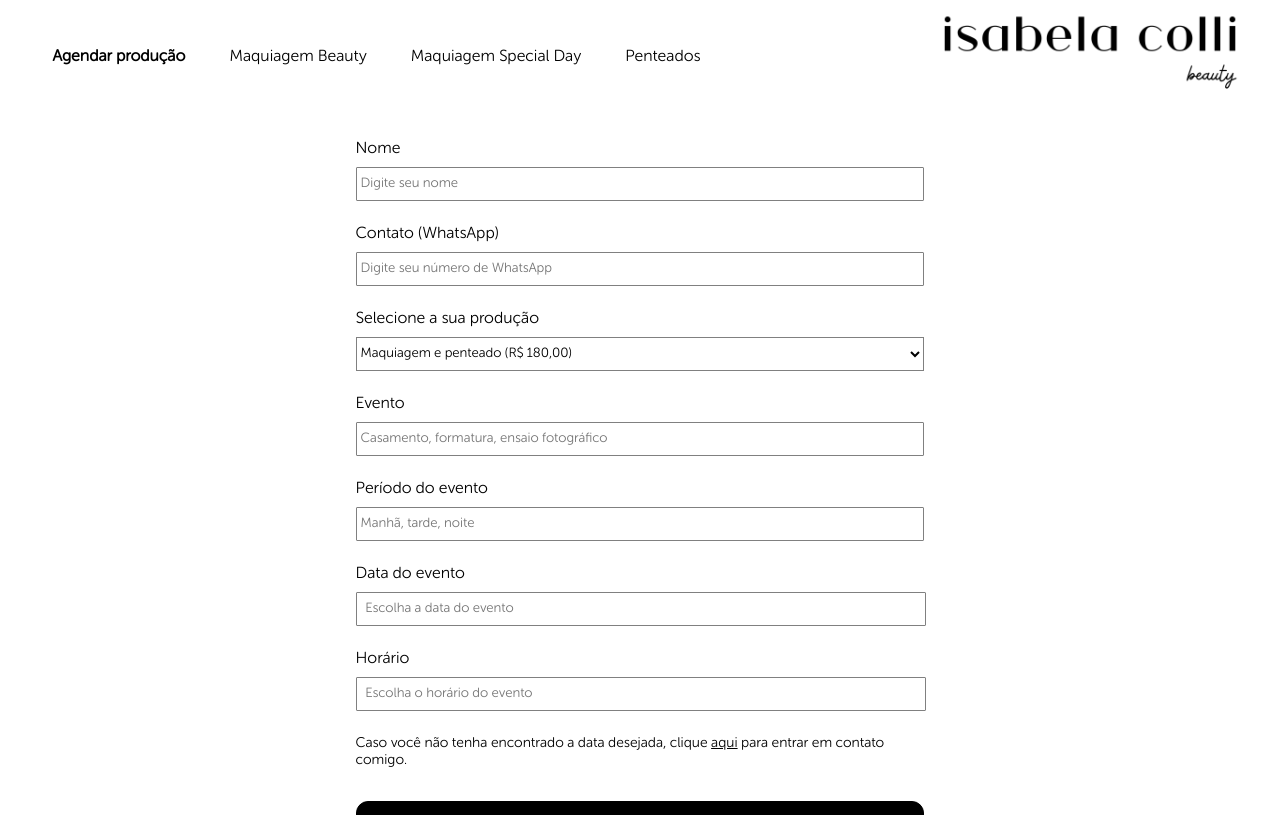
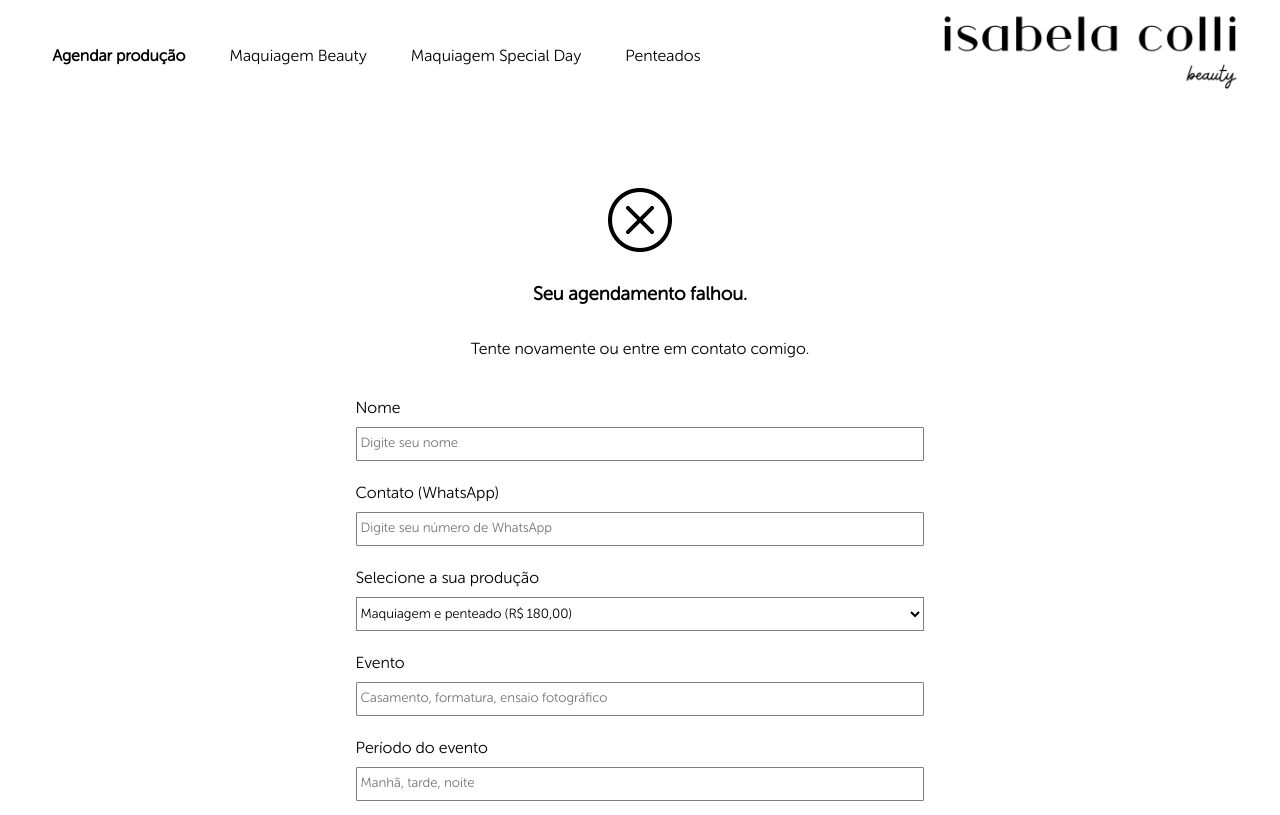
Before and after one commit to gabrielscapim/frontend-schedule-your-beauty, a React (Vite) app: page /schedule in a window 1280 px wide. Shown: the top 815 px of the page. Built offline with nearby package versions, Linux system fonts and the light colour scheme.

Commit message:
fix: schedule failed icon

```diff
--- a/src/components/ScheduleComponents/ScheduleConfirmed.jsx
+++ b/src/components/ScheduleComponents/ScheduleConfirmed.jsx
@@ -5,7 +5,7 @@ function ScheduleConfirmed({ isScheduleFailed = false }) {
     <div className="schedule-confirmed-container">
       { isScheduleFailed ? (
         <>
-          <i className="bi bi-check-circle"> </i>
+          <i className="bi bi-x-circle"> </i>
           <h3>Seu agendamento falhou.</h3>
           <p>
             Tente novamente ou entre em contato comigo.
--- a/src/pages/PageSchedule/index.jsx
+++ b/src/pages/PageSchedule/index.jsx
@@ -76,7 +76,7 @@ function PageSchedule() {
   return (
     <>
       { isScheduleConfirmed && <ScheduleConfirmed /> }
-      { isScheduleFailed && <ScheduleConfirmed isScheduleFailed /> }
+      { <ScheduleConfirmed isScheduleFailed /> }
       { !isScheduleConfirmed && !isScheduleFailed && (
         <form className={ styles.form }>
           <Modal
```
